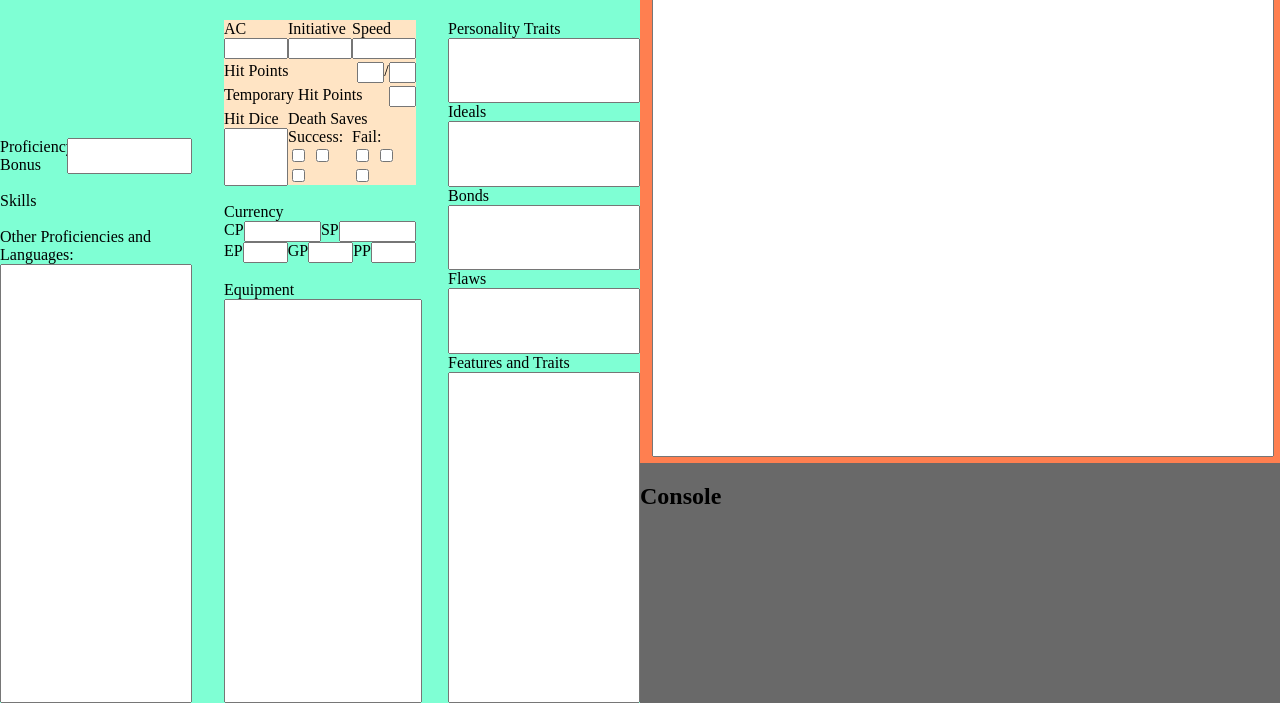
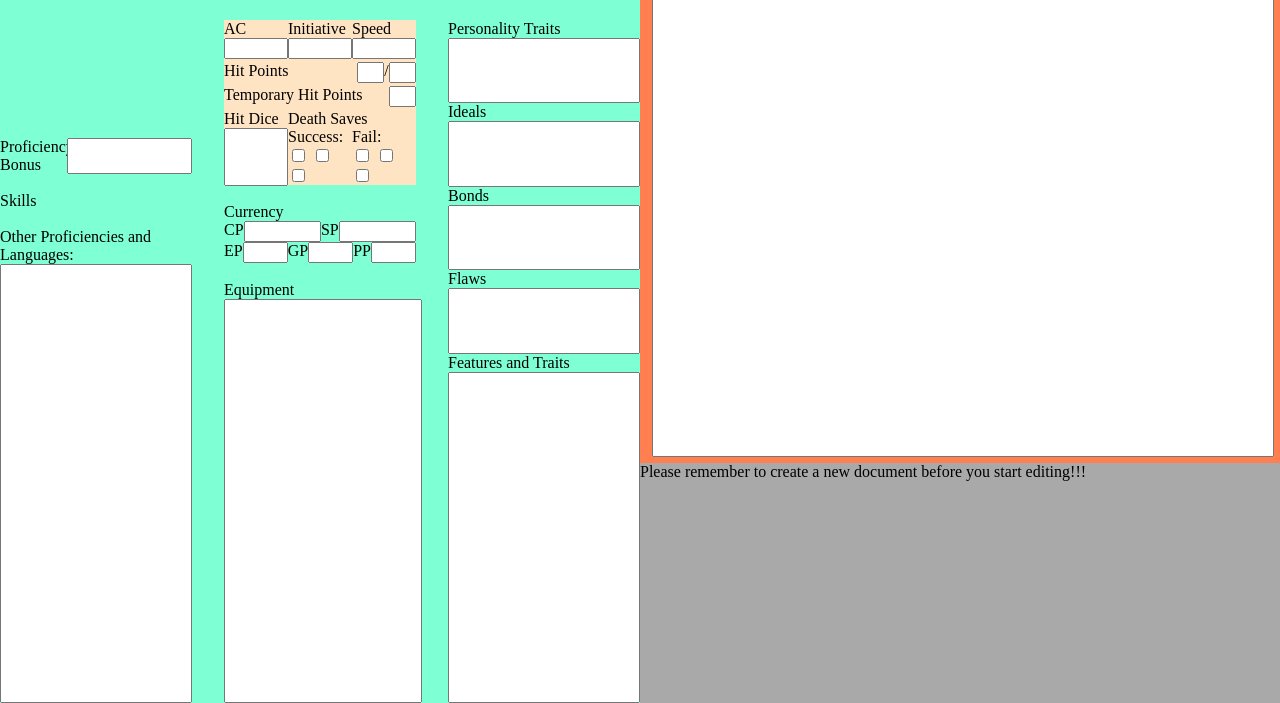
Before and after one commit to zhonglin-h/dnd_player_creator, an Electron app: page main.html in a window 1280 px wide. Shown: the part 97-800 px from the top of the page. Drawn offline with Linux system fonts and the light colour scheme.

```diff
--- a/main.html
+++ b/main.html
@@ -161,7 +161,7 @@
             <textarea id="spells-entry" style="flex: 1 1 auto;width:100%;"></textarea>
         </div>
         <div id='console'>
-            <h2>Console</h2>
+            <p>Please remember to create a new document before you start editing!!!</p>
         </div>
     </div>
 </body>
--- a/right_page/right_page_main.css
+++ b/right_page/right_page_main.css
@@ -31,7 +31,9 @@
 #console {
     height: 30%;
 
-    background-color: dimgrey;
+    overflow-y:scroll;
+
+    background-color:darkgrey;
 }
 
 .tab-button {
```
Also changed, not shown: right_page/right_page_main.js (+22 -12 lines).
